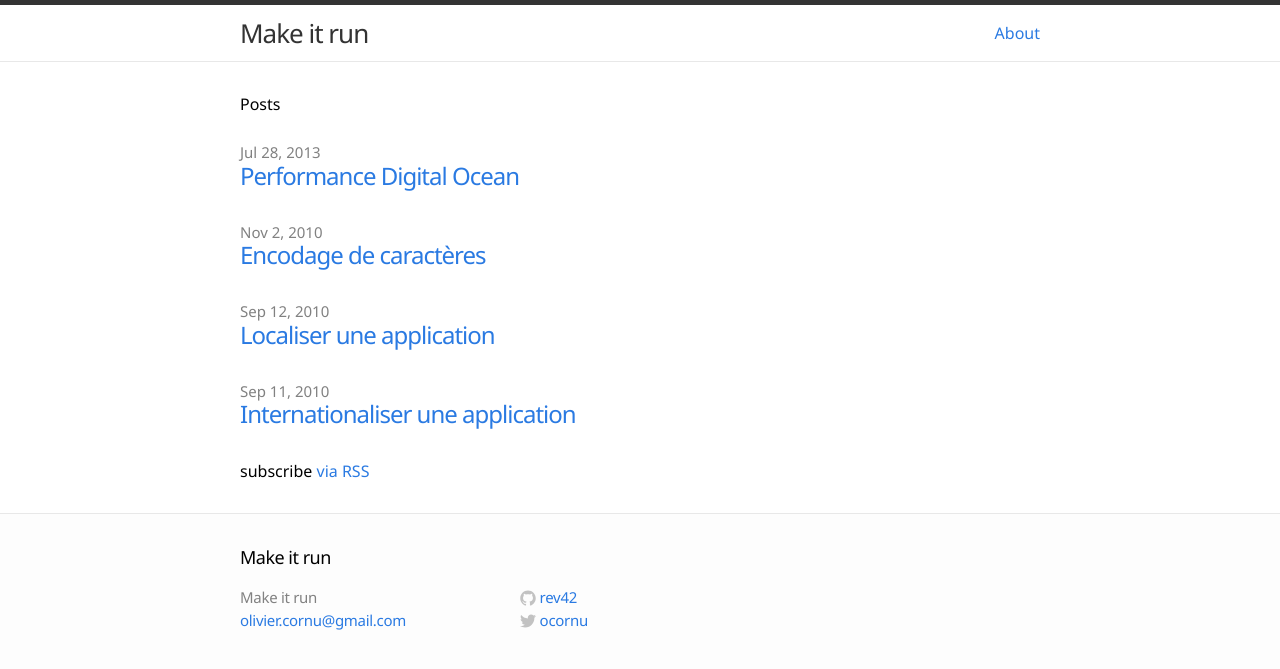
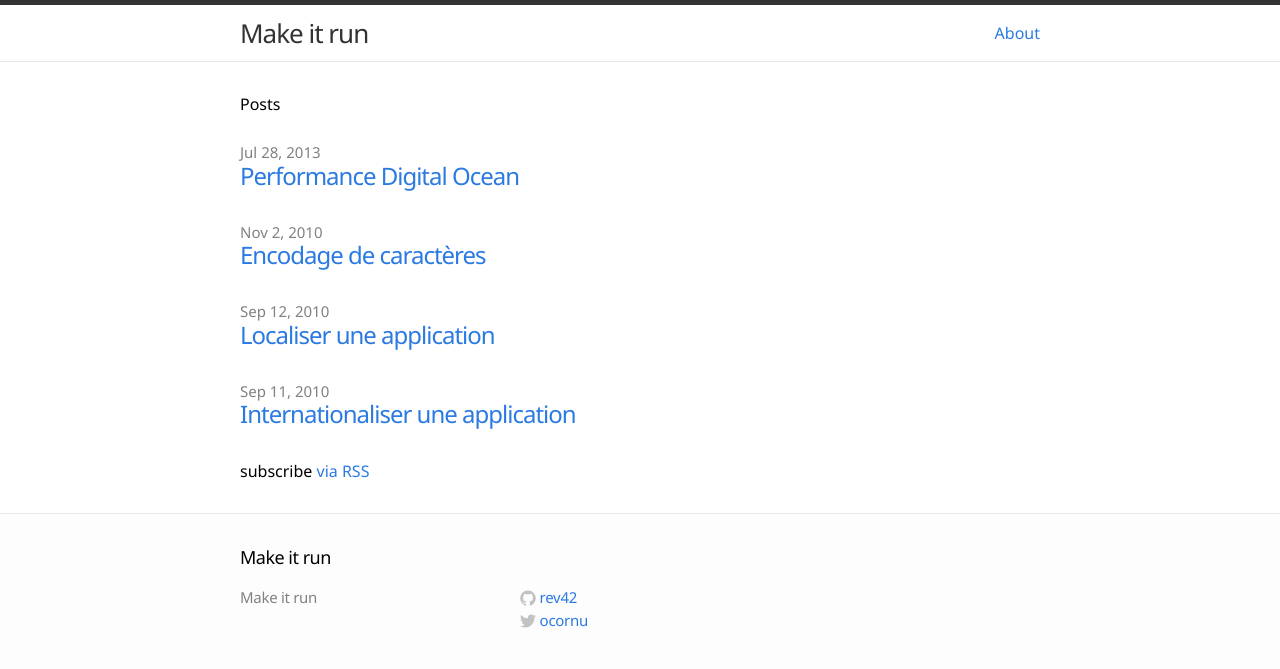
Before and after one commit to rev42/rev42.github.io, a Jekyll site: the page built from index.html, in a window 1280 px wide. Shown: the top 669 px of the page. Built offline with Jekyll 4.4.1, drawn with Linux system fonts in a browser that asks for light colours; nearby versions of some CDN libraries.

Commit message:
Update _config.yml

```diff
--- a/_config.yml
+++ b/_config.yml
@@ -1,7 +1,7 @@
 # Site settings
 title: Make it run
 author: Olivier Cornu
-email: olivier.cornu@gmail.com
+email:
 #description: "Write an awesome description for your new site here. You can edit this line in _config.yml. It will appear in your document head meta (for Google search results) and in your feed.xml site description."
 baseurl: ""
 url: "http://rev42.github.io"
```
